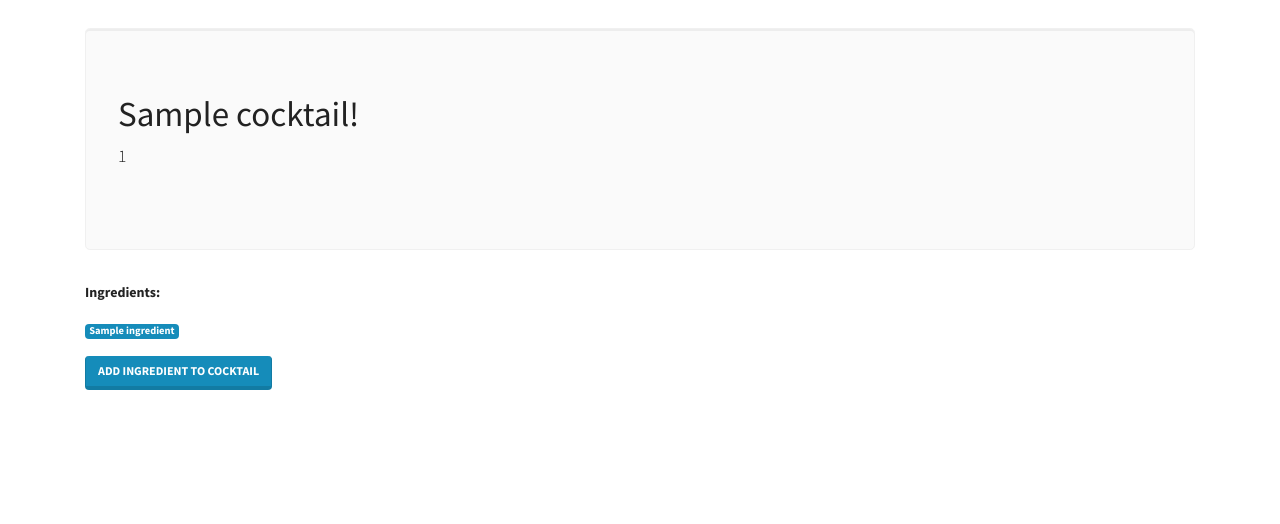
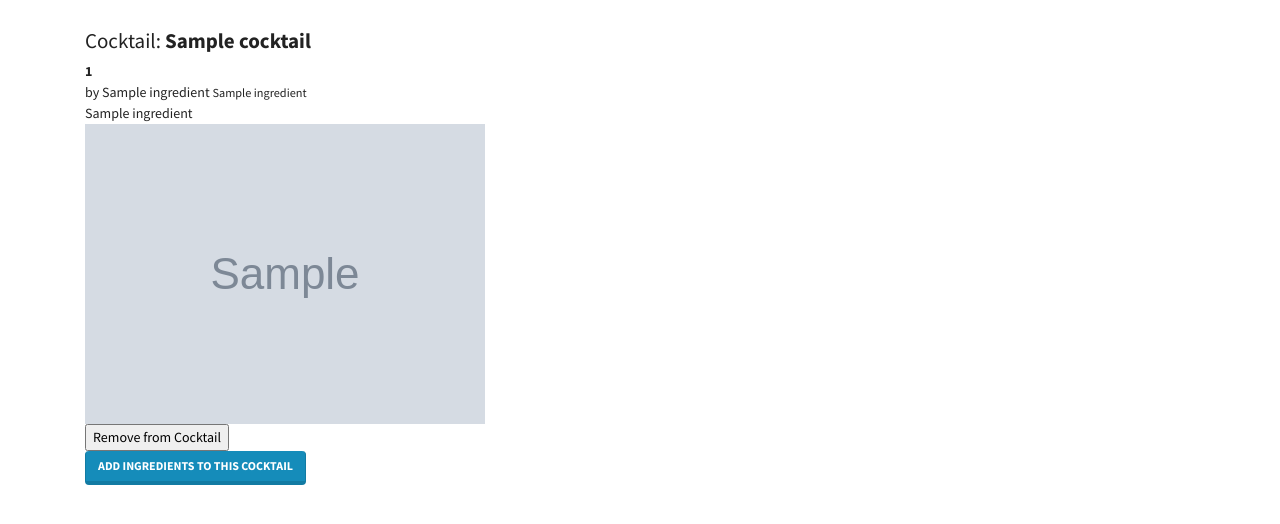
Before and after one commit to ZABocek/My-First-Springboard-Capstone-Project, a Flask app: template templates/cocktail/cocktail.html in a window 1280 px wide. Shown: the part 57-581 px from the top of the page. Run offline with Flask 3, Linux system fonts and the light colour scheme; the template is opened without the code that fills it: most values are stand-ins (such as "Sample title", 1, 10 or a date in 2020); grey boxes marked "Sample" are stand-in pictures; parts of the project's set-up code (start-up, migrations or seed data) failed here and were passed over; some libraries are stand-ins or nearby versions.

Commit message:
edited /cocktail folder

```diff
--- a/templates/cocktail/cocktail.html
+++ b/templates/cocktail/cocktail.html
@@ -2,29 +2,35 @@
 
 {% block content %}
 
-<div class="jumbotron">
-  <h1>{{ cocktail.name }}!</h1>
-  {% if cocktail.id %}
-  <p class="lead">{{ cocktail.id }}</p>
-  {% endif %}
-</div>
+
+  <h4>Cocktail: <b>{{ cocktail.name }}</b></h4>
 
 {% if cocktail.ingredients %}
-<p>
-  <b>Ingredients:</b>
+<div class="ingredient-results">
   {% for ingredient in cocktail.ingredients %}
-  <p>
-  <a href="/ingredients/{{ ingredients.id }}"><span class="badge badge-primary">{{ ingredients.name }}</span></a> <small>{{ingredients.is_alcohol}}</small>
-</p>
+  <div class="ingredient-result">
+    <div>
+      <span class=""><strong>{{ ingredient.id }}</strong><br>
+      </span> by {{ ingredient.names }}
+      <small>{{ingredient.name}}</small><br>
+      <span>{{ingredient.cocktail_name}}</span><br>
+      <img class="cocktail-image" src="{{ingredient.cocktail_image}}" />
+    </div>
+    <form class="remove-button" method="POST">
+    <input type="hidden" name="remove" value="true" />
+    <input type="hidden" name="ingredient" value="{{ingredient.id}}" />
+    <input type="submit" name='submit' value="Remove from Cocktail" />
+    </form>
+</div>
   {% endfor %}
-</p>
+</div>
 {% else %}
 <p>There are no ingredients yet in this cocktail, add some!</p>
 {% endif %}
 
 <p>
-  <a class="btn btn-primary" href="/cocktails/{{ cocktail.id }}/add-ingredient">
-    Add Ingredient To Cocktail
+  <a class="btn btn-primary" href="/cocktails/{{ cocktail.id }}/search">
+    Add Ingredients to this cocktail
   </a>
 </p>
 
```
Also changed, not shown: templates/cocktail/cocktails.html (deleted, +0 -17 lines), templates/cocktail/edit.html (added, +39 -0 lines), templates/cocktail/new_cocktail.html (deleted, +0 -12 lines).
